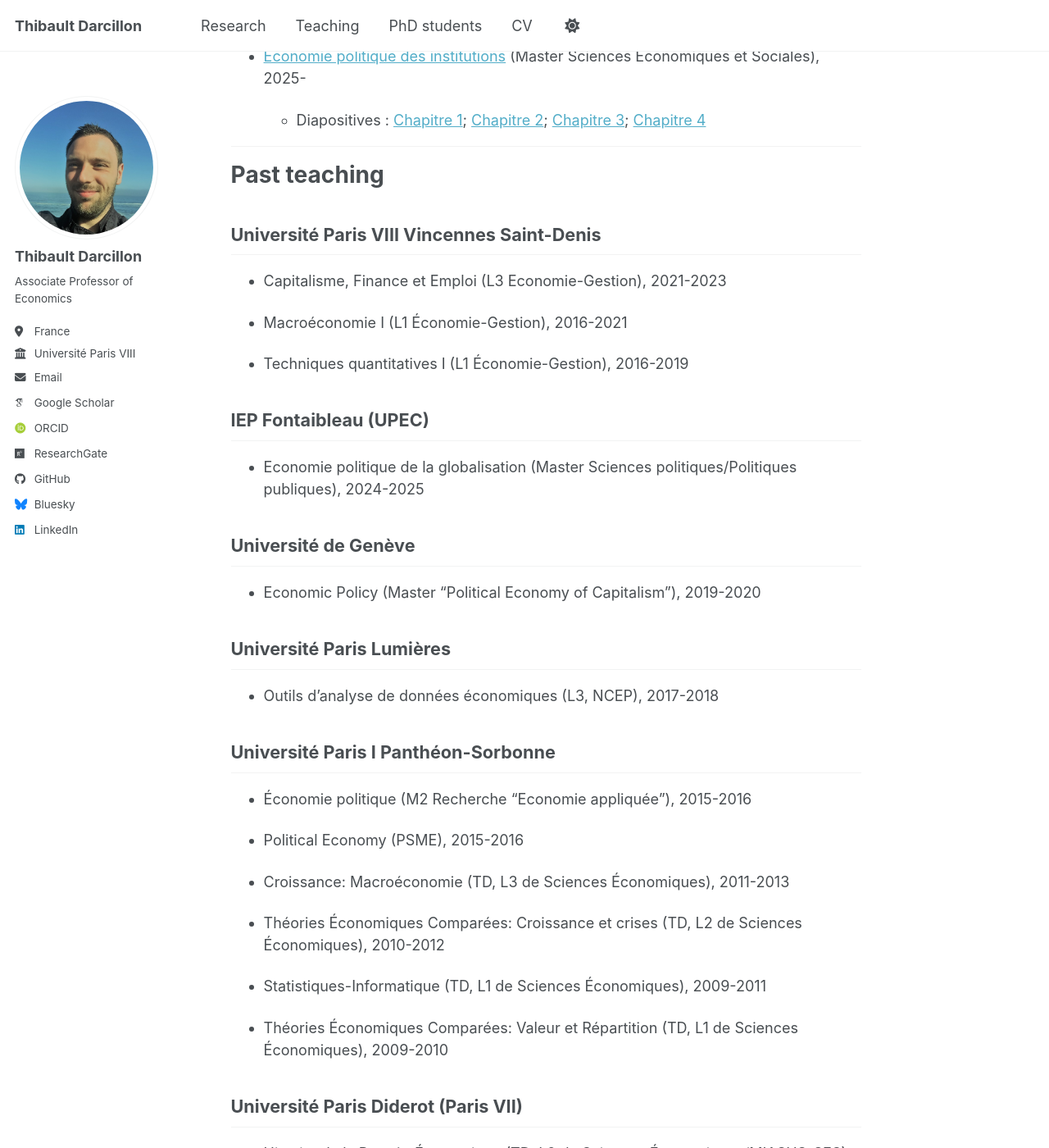
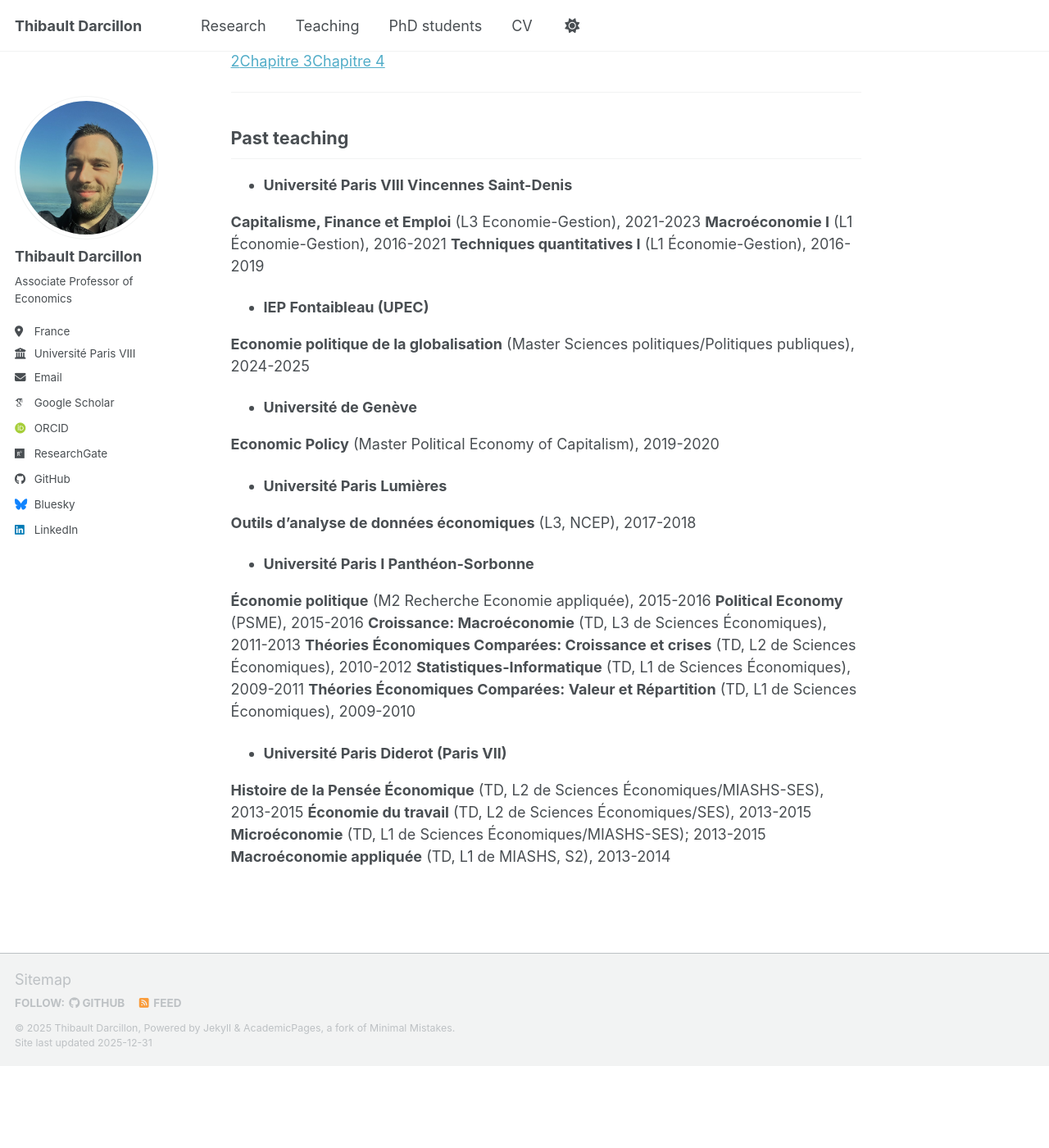
Before and after one commit to thibaultdarcillon/thibaultdarcillon.github.io, a Jekyll site: the page built from _pages/teaching.md, in a window 1280 px wide and 1400 px high, scrolled down 757 px. Shown: the whole window at 82% size. Built offline with Jekyll 4.4.1, drawn with Linux system fonts in a browser that asks for light colours; some web fonts are replaced; a script bundle is joined from its source files by our own code; library files that are not in the unit come from our copies; after the commit the page ends 2057 px from its top, so only the background shows below that; some of the changed lines change nothing that is shown; some of the changed text lies outside the part shown.

Commit message:
Update CV page

```diff
--- a/_pages/teaching.md
+++ b/_pages/teaching.md
@@ -5,85 +5,64 @@
 author_profile: true
 ---
 
-# Current teaching
+## Current teaching
 
-## Université Paris VIII Vincennes Saint-Denis
+- **Université Paris VIII Vincennes Saint-Denis**
 
 **Economie politique de l'économie sociale et solidaire** (M2 ESSI), 2025- [[Syllabus](/assets/pdf/EcoPoESS_syllabus.pdf)]
 
+**Inégalités et répartition** (L2 Economie-Gestion), 2024- [[Syllabus](/assets/pdf/Inegalites_syllabus_2025-2026.pdf)]
 
-**Inégalités et répartition** (L2 Economie-Gestion), 2024- [[Syllabus](Inegalites_syllabus_2025-2026.pdf)]
+**Séminaire de préparation au stage et au mémoire** (M1 MBFA), 2024- [[Syllabus](/assets/pdf/prep_stage_syllabus_2025-2026.pdf.pdf)]
 
-- [Séminaire de préparation au stage et au mémoire](/assets/pdf/prep_stage_syllabus_2025-2026.pdf) (M1 MBFA), 2024-
+**EC Tremplin** (L3 Economie-Gestion Parcours Economie-Finance), 2023- [[Syllabus](/assets/pdf/EC_tremplin_syllabus_2025-2026.pdf)][[Séance 1](/assets/pdf/EC_tremplin_memoire.pdf)][[Séance 2](/assets/pdf/EC_tremplin_CV.pdf)][[Séance 3](/assets/pdf/EC_tremplin_candidatures.pdf)]
 
-- [EC Tremplin](/assets/pdf/EC_tremplin_syllabus_2025-2026.pdf) (L3 Economie-Gestion Parcours Economie-Finance), 2023-
+**Economie des organisations et des institutions** (M1 EMD3P/ESSI), 2021- [[Syllabus](/assets/pdf/EcoOrg_Inst_syllabus_2025-2026.pdf)]
 
-    - Diapositives : [Séance 1](/assets/pdf/EC_tremplin_memoire.pdf); [Séance 2](/assets/pdf/EC_tremplin_CV.pdf); [Séance 3](/assets/pdf/EC_tremplin_candidatures.pdf)
+**Politique économique** (M1 EMD3P), 2020- [[Syllabus](/assets/pdf/PolEco_syllabus_2025-2026.pdf)]
 
+**Introduction à l'économie** (L1 Economie-Gestion), 2019- [[Syllabus](/assets/pdf/intro_eco_syllabus_2025-2026.pdf)]
 
+**Systèmes financiers et changements institutionnels** (M2 MBFA), 2016- [[Syllabus](/assets/pdf/SFCI_syllabus_2025-2026.pdf)]
 
-- [Economie des organisations et des institutions](/assets/pdf/EcoOrg_Inst_syllabus_2025-2026.pdf) (M1 EMD3P/ESSI), 2021-
+- **Université Paris Nanterre**
 
-- [Politique économique](/assets/pdf/PolEco_syllabus_2025-2026.pdf) (M1 EMD3P), 2020-
-
-- [Introduction à l'économie](/assets/pdf/intro_eco_syllabus_2025-2026.pdf) (L1 Économie-Gestion), 2019-
-
-- [Systèmes financiers et changements institutionnels](/assets/pdf/SFCI_syllabus_2025-2026.pdf) (M2 MBFA), 2016-
-
-## Université Paris Nanterre
-
-- [Economie politique des institutions](/assets/pdf/syllabus_EcoPoInstitutions.pdf) (Master Sciences Economiques et Sociales), 2025-
-
-    - Diapositives : [Chapitre 1](/assets/pdf/EcoPoIns_chap1.pdf); [Chapitre 2](/assets/pdf/EcoPoIns_chap2.pdf); [Chapitre 3](/assets/pdf/EcoPoIns_chap3.pdf); [Chapitre 4](/assets/pdf/EcoPoIns_chap4.pdf)
+**Economie politique des institutions** (M1 SES), 2025- [[Syllabus](/assets/pdf/syllabus_EcoPoInstitutions.pdf)][Chapitre 1](/assets/pdf/EcoPoIns_chap1.pdf)[Chapitre 2](/assets/pdf/EcoPoIns_chap2.pdf)[Chapitre 3](/assets/pdf/EcoPoIns_chap3.pdf)[Chapitre 4](/assets/pdf/EcoPoIns_chap4.pdf)
 
 ***
 
-# Past teaching
+## Past teaching
 
-## Université Paris VIII Vincennes Saint-Denis
+- **Université Paris VIII Vincennes Saint-Denis**
 
-- Capitalisme, Finance et Emploi (L3 Economie-Gestion), 2021-2023
+**Capitalisme, Finance et Emploi** (L3 Economie-Gestion), 2021-2023
+**Macroéconomie I** (L1 Économie-Gestion), 2016-2021
+**Techniques quantitatives I** (L1 Économie-Gestion), 2016-2019
 
-- Macroéconomie I (L1 Économie-Gestion), 2016-2021
+- **IEP Fontaibleau (UPEC)**
 
-- Techniques quantitatives I (L1 Économie-Gestion), 2016-2019
+**Economie politique de la globalisation** (Master Sciences politiques/Politiques publiques), 2024-2025
 
-## IEP Fontaibleau (UPEC)
+- **Université de Genève**
 
--  Economie politique de la globalisation (Master Sciences politiques/Politiques publiques), 2024-2025
+**Economic Policy** (Master Political Economy of Capitalism), 2019-2020
 
+- **Université Paris Lumières**
 
-## Université de Genève
+**Outils d’analyse de données économiques** (L3, NCEP), 2017-2018
 
-- Economic Policy (Master "Political Economy of Capitalism"), 2019-2020
+- **Université Paris I Panthéon-Sorbonne**
 
+**Économie politique** (M2 Recherche Economie appliquée), 2015-2016
+**Political Economy** (PSME), 2015-2016
+**Croissance: Macroéconomie** (TD, L3 de Sciences Économiques), 2011-2013
+**Théories Économiques Comparées: Croissance et crises** (TD, L2 de Sciences Économiques), 2010-2012
+**Statistiques-Informatique** (TD, L1 de Sciences Économiques), 2009-2011
+**Théories Économiques Comparées: Valeur et Répartition** (TD, L1 de Sciences Économiques), 2009-2010
 
-## Université Paris Lumières
+- **Université Paris Diderot (Paris VII)**
 
-- Outils d’analyse de données économiques (L3, NCEP), 2017-2018
-
-
-## Université Paris I Panthéon-Sorbonne
-
-- Économie politique (M2 Recherche "Economie appliquée"), 2015-2016
-
-- Political Economy (PSME), 2015-2016
-
-- Croissance: Macroéconomie (TD, L3 de Sciences Économiques), 2011-2013
-
-- Théories Économiques Comparées: Croissance et crises (TD, L2 de Sciences Économiques), 2010-2012
-
-- Statistiques-Informatique (TD, L1 de Sciences Économiques), 2009-2011
-
-- Théories Économiques Comparées: Valeur et Répartition (TD, L1 de Sciences Économiques), 2009-2010
-
-
-## Université Paris Diderot (Paris VII)
-
-- Histoire de la Pensée Économique (TD, L2 de Sciences Économiques/MIASHS-SES), 2013-2015
-
-- Économie du travail (TD, L2 de Sciences Économiques/SES), 2013-2015
-
-- Microéconomie (TD, L1 de Sciences Économiques/MIASHS-SES); 2013-2015
-
-- Macroéconomie appliquée (TD, L1 de MIASHS, S2), 2013-2014
+**Histoire de la Pensée Économique** (TD, L2 de Sciences Économiques/MIASHS-SES), 2013-2015
+**Économie du travail** (TD, L2 de Sciences Économiques/SES), 2013-2015
+**Microéconomie** (TD, L1 de Sciences Économiques/MIASHS-SES); 2013-2015
+**Macroéconomie appliquée** (TD, L1 de MIASHS, S2), 2013-2014
```
